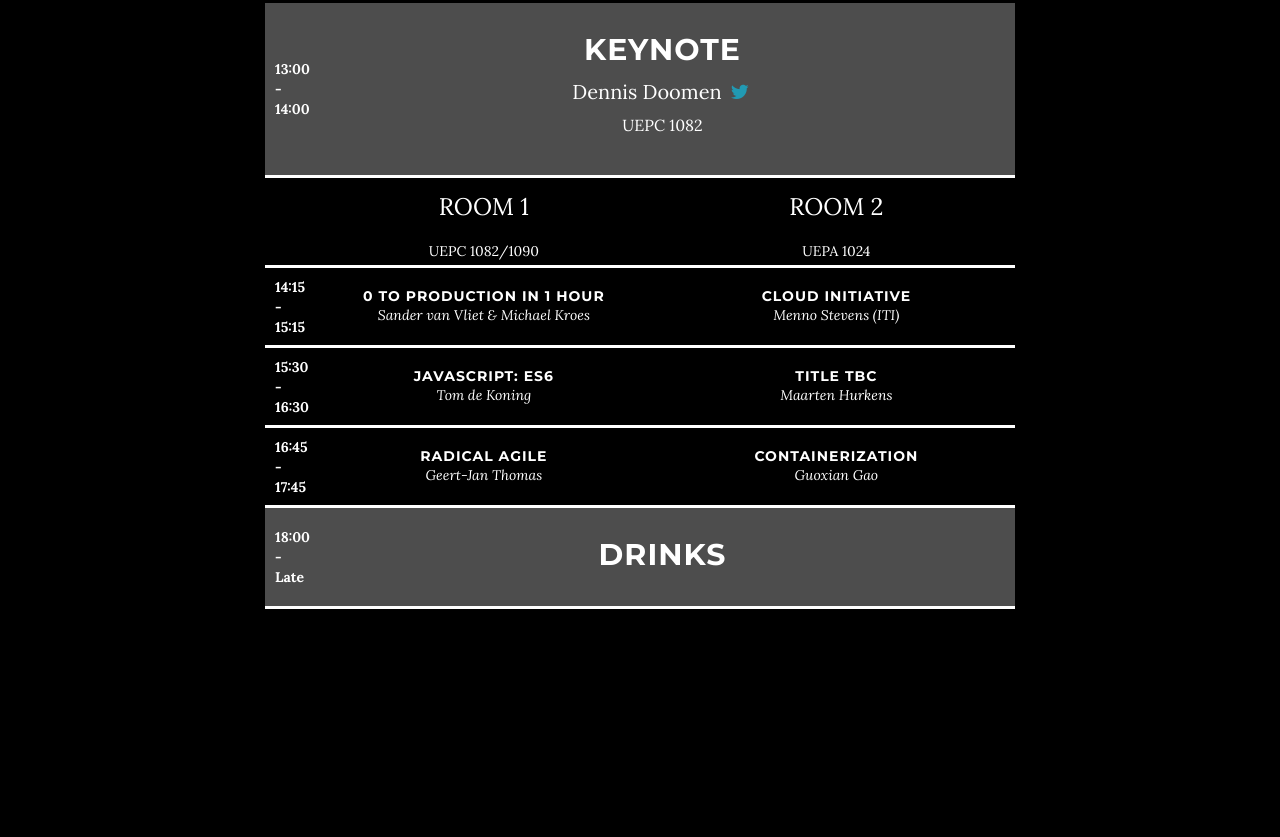
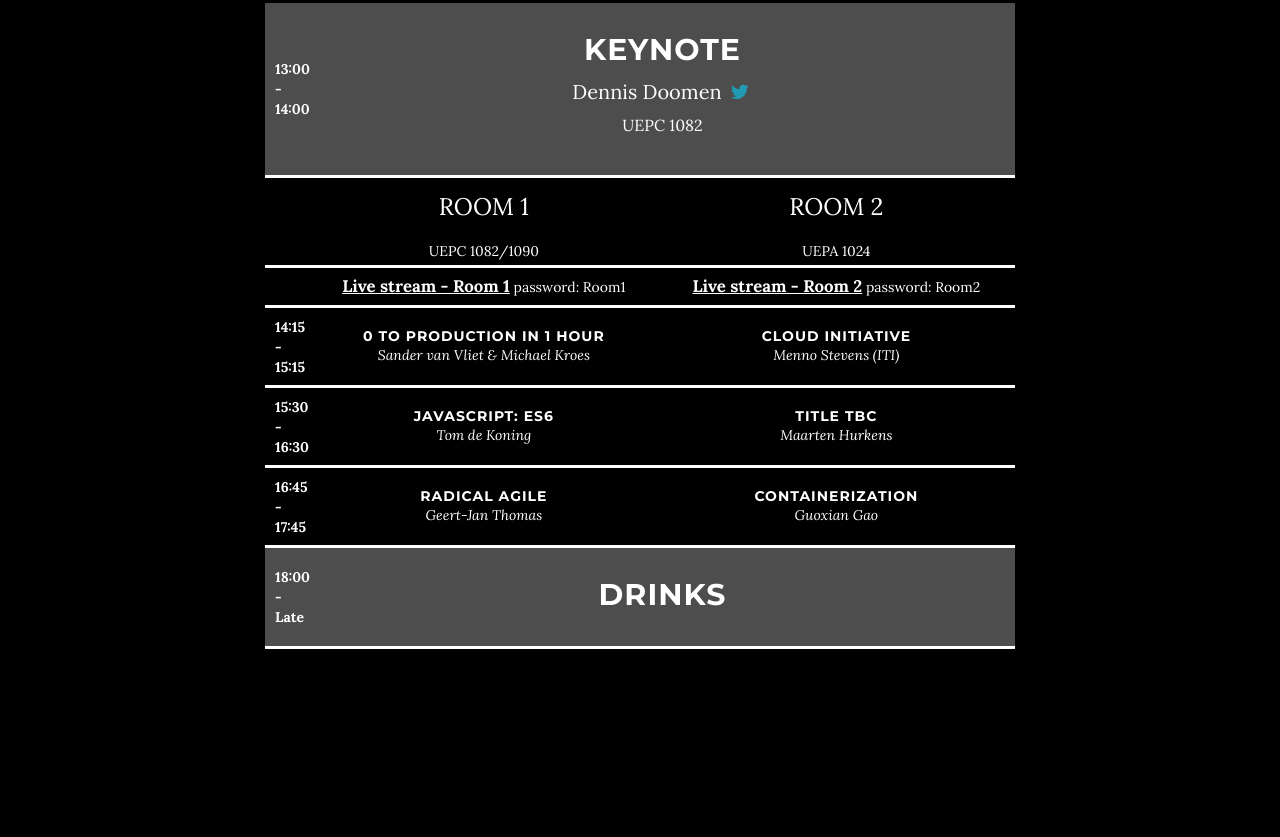
Before and after one commit to sandermvanvliet/Presentations, a plain HTML site: page CompileConf/Website/index.html in a window 1280 px wide. Shown: the part 1705-2542 px from the top of the page. Drawn offline with Linux system fonts and the light colour scheme.

Commit message:
Added livestream links

```diff
--- a/CompileConf/Website/index.html
+++ b/CompileConf/Website/index.html
@@ -28,6 +28,15 @@
         <script src="https://oss.maxcdn.com/libs/html5shiv/3.7.0/html5shiv.js"></script>
         <script src="https://oss.maxcdn.com/libs/respond.js/1.4.2/respond.min.js"></script>
     <![endif]-->
+
+	<style type="text/css">
+	.streamlink {
+		font-size: 120%;
+		font-weight:bold;
+		color: white;
+		text-decoration: underline;
+	}
+	</style>
 
 </head>
 
@@ -130,6 +139,11 @@
 							<td>UEPC 1082/1090</td>
 							<td>UEPA 1024</td>
 						</tr>
+						<tr style="height: 40px">
+							<td class="time"></td>
+							<td><a href="https://eval-uk.webex.com/eval-uk/onstage/g.php?d=845098340&t=a" title="Live stream Room 1" class="streamlink">Live stream - Room 1</a> password: Room1</td>
+							<td><a href="https://eval-uk.webex.com/eval-uk/onstage/g.php?d=844374936&t=a" title="Live stream room 2" class="streamlink">Live stream - Room 2</a> password: Room2</td>
+						</tr>
 						<tr>
 							<td class="time">14:15 - 15:15</td>
 							<td><h5>0 to production in 1 hour</h5>
@@ -197,7 +211,14 @@
 	                        </div>
 	                        <div id="collapseTwo" class="panel-collapse collapse" style="color: black">
 	                            <div class="panel-body">
-	                                We aim to provide live-streams of the Compile conference. More information should be available later.
+					You can watch the conference via a live stream. We've set up streams for both rooms:
+						<ul>
+							<li>Room 1: <a href="https://eval-uk.webex.com/eval-uk/onstage/g.php?d=845098340&t=a" title="Live stream Room 1">Live stream</a></li>
+</tr>
+<tr>
+							<li>Room 2: <a href="https://eval-uk.webex.com/eval-uk/onstage/g.php?d=844374936&t=a" title="Live stream room 2">Live stream</a></li>
+</ul>
+					The sessions will also be recorded and will be made available on Rabotube after the event.
 	                            </div>
 	                        </div>
 	                        <div class="panel-heading">
```
